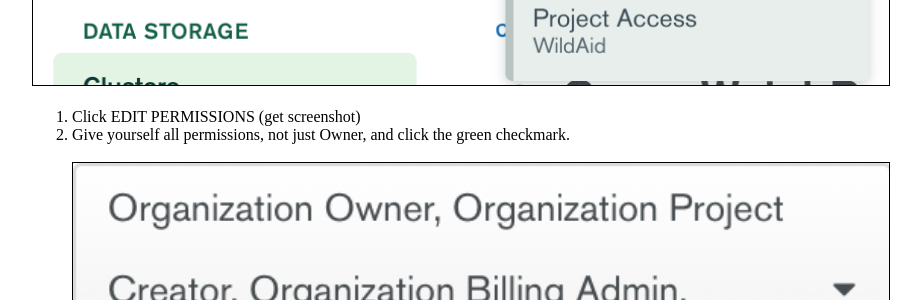
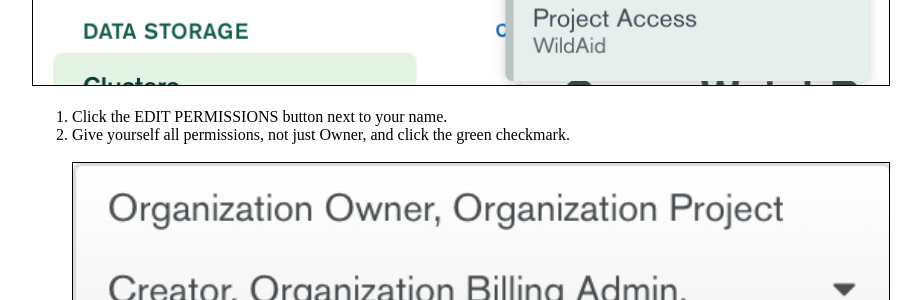
Before and after one commit to Sheeri/sheeri.github.io, a Jekyll site: the page built from _posts/2020-06-09-Atlas-Database.md, in a window 1280 px wide and 900 px high, scrolled down 483 px. Shown: the part 152-452 px from the top of the window, without its empty margins (200-1121 px from the left). Built offline with Jekyll 4.4.1, drawn with Linux system fonts in a browser that asks for light colours.

Commit message:
taking out notes to myself

```diff
--- a/_posts/2020-06-09-Atlas-Database.md
+++ b/_posts/2020-06-09-Atlas-Database.md
@@ -12,7 +12,7 @@ The first step is to set up the Atlas database - this is the foundation data lay
 1. Create a project (example: WildAid). Fill in the "Project Name" on the template with this value.<BR><BR>
 1. Click Access Manager, then Organization Access:
 <img src="/assets/images/Atlas_Project_Access.png" style="border:1px solid black" width="100%"><BR><BR>
-   1. Click EDIT PERMISSIONS (get screenshot)
+   1. Click the EDIT PERMISSIONS button next to your name.
    1. Give yourself all permissions, not just Owner, and click the green checkmark.<BR><BR>
 <img src="/assets/images/Atlas_Access_Permissions.png" style="border:1px solid black" width="100%"><BR><BR>
 
```
